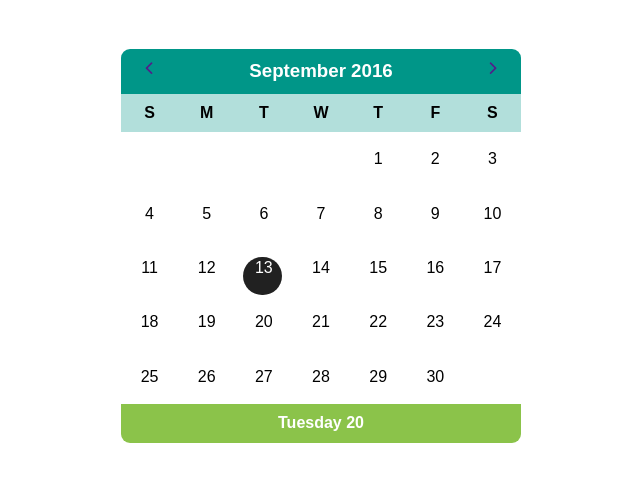
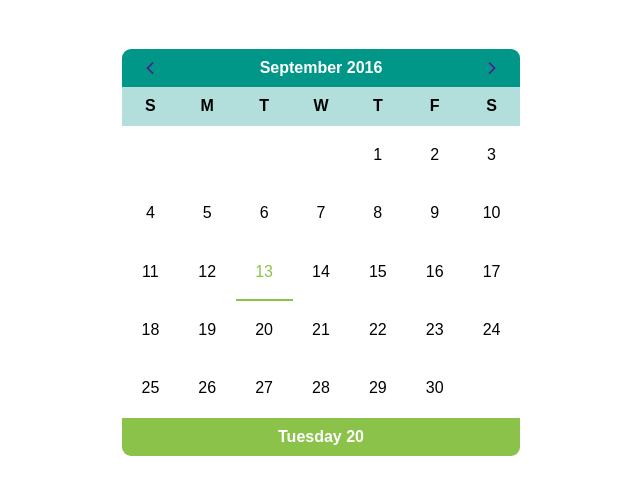
Before and after one commit to michaelt437/gulp, a website: page app/src/index.html in a window 1280 px wide. Shown: the whole page, without its empty margins (319-959 px from the left). Drawn offline with nearby package versions, Linux system fonts and the light colour scheme; files that its build step writes are made by us from their sources.

Commit message:
hovers and colors

```diff
--- a/app/src/index.html
+++ b/app/src/index.html
@@ -18,7 +18,7 @@
             <a class="calendar-controls calendar-controls__right" href="">
                 <i class="fa fa-lg fa-angle-right"></i>
             </a>
-            <h3 class="calendar-header-title">September 2016</h3>
+            <h2 class="calendar-header-title">September 2016</h2>
         </div>
         <div class="calendar-body">
             <table class="calendar-table">
@@ -55,7 +55,7 @@
                     <tr>
                         <td>11</td>
                         <td>12</td>
-                        <td><span class="today">13</span></td>
+                        <td class="today">13</td>
                         <td>14</td>
                         <td>15</td>
                         <td>16</td>
--- a/app/src/sass/style.scss
+++ b/app/src/sass/style.scss
@@ -1,6 +1,11 @@
 $y: 0.5em;
 $x: 0.5em;
 $line-height: 1.4;
+$size: ($line-height + ($y * 2));
+$primary: #009688;
+@function darker($color) {
+    @return mix(#000, $color, 10%);
+}
 
 @mixin clearfix() {
     &:after {
@@ -9,22 +14,30 @@ $line-height: 1.4;
         display: block;
     }
 }
-@mixin today(){
-        color: #FFF;
-        &:before {
-            content: "";
-            display: block;
-            position: absolute;
-            height: $line-height + 1em;
-            width: $line-height + 1em;
-            background-color: #212121;
-            border-radius: 50%;
-            z-index: -1;
-        }
-}
 
-.today {
-    @include today();
+// @mixin today() {
+//     color: #FFF;
+//     &:before {
+//         content: "";
+//         display: block;
+//         position: absolute;
+//         height: $size;
+//         width: $size;
+//         margin-top: $size / -4;
+//         margin-left: $size / -100;
+//         background-color: #212121;
+//         border-radius: 50%;
+//         z-index: -1;
+//     }
+// }
+// @mixin today() {
+//     color: #FFF;
+//     border-radius: 50%;
+//     background-color: #212121;
+// }
+@mixin today() {
+    color: #8BC34A;
+    box-shadow: inset 0 -2px 0px #8BC34A;
 }
 
 * {
@@ -33,6 +46,12 @@ $line-height: 1.4;
     line-height: $line-height;
     text-decoration: none;
     font-family: sans-serif;
+    font-size: inherit;
+    box-sizing: border-box;
+}
+
+.today {
+    @include today();
 }
 
 table {
@@ -54,26 +73,34 @@ thead {
 }
 
 .calendar-header {
-    // @include clearfix;
-    background-color: #009688;
+    @include clearfix;
+    background-color: $primary;
     color: #FFF;
 }
+
 .calendar-header-title,
 .calendar-footer {
     padding: $y 0;
 }
+
 .calendar-footer {
     background-color: #8BC34A;
     color: #FFF;
 }
+
+.calendar-controls {
+    padding: $y ($x * 3);
+    &:hover {
+        background-color: darker($primary);
+    }
+}
+
 .calendar-controls__left {
     float: left;
-    padding: $y ($x * 3);
 }
 
 .calendar-controls__right {
     float: right;
-    padding: $y ($x * 3);
 }
 
 .calendar-table {
@@ -82,9 +109,14 @@ thead {
         padding: $y $x;
     }
     tbody {
-        th,
         td {
-            padding: ($y * 2) $x;
+            padding: ($y * 2.25) $x;
+        }
+        td:not(.today):hover {
+            box-shadow: inset 0px -2px 0px #BDBDBD;
+        }
+        td:not(.today):active {
+            box-shadow: inset 0 -2px 0px #8BC34A;
         }
     }
 }
```
Also changed, not shown: app/dist/css/style.css, app/dist/index.html.
